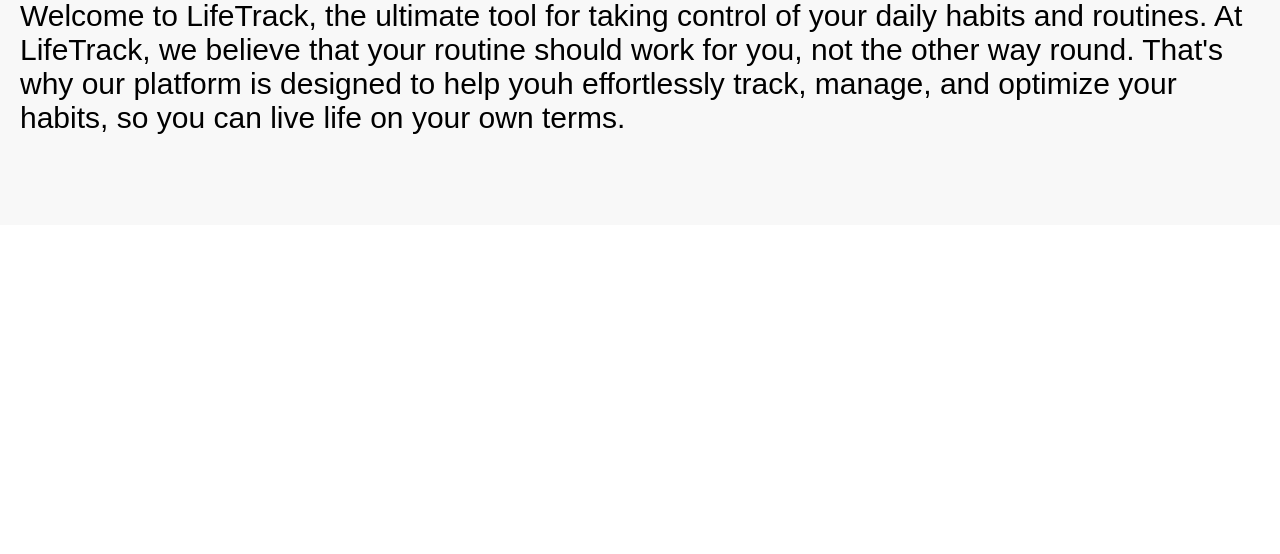
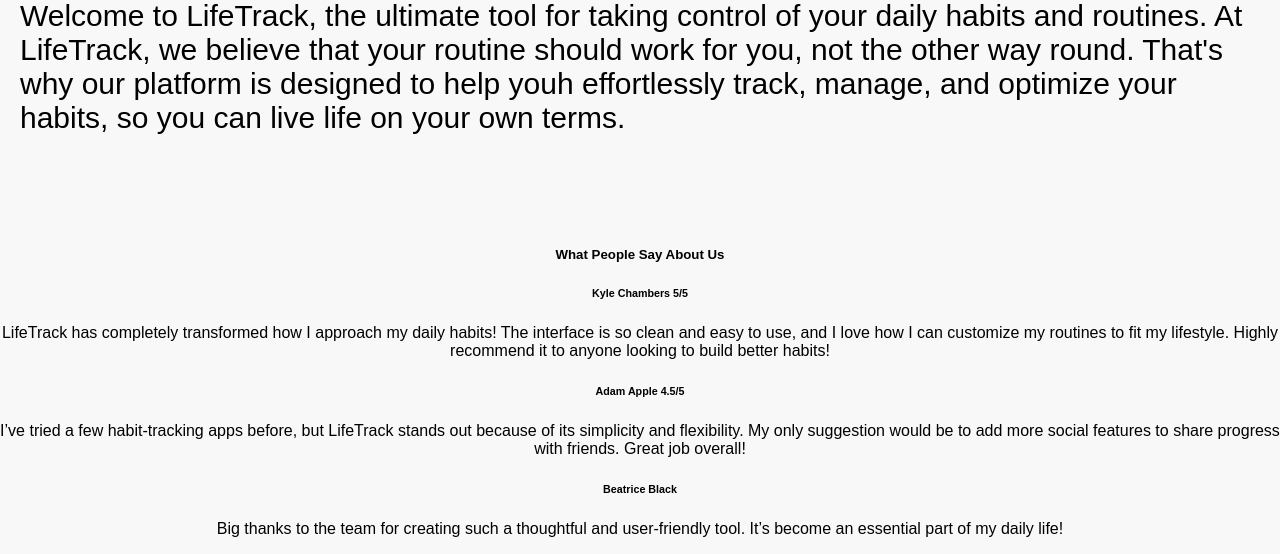
Before and after one commit to nelk114/lifetrack, a Django app: page / in a window 1280 px wide. Shown: the part 612-1166 px from the top of the page. Before the commit the page ends 746 px from the top, so only its background shows below. Run offline with Django 3.2, Linux system fonts and the light colour scheme.

Commit message:
Update index.html

```diff
--- a/templates/lifetrack/index.html
+++ b/templates/lifetrack/index.html
@@ -90,6 +90,17 @@
            That's why our platform is designed to help youh effortlessly track, manage, and optimize your habits,
            so you can live life on your own terms. </p>
     </div>
+    <div>
+        <h5>What People Say About Us</h5>
+        <h6>Kyle Chambers 5/5</h6>
+        <p>LifeTrack has completely transformed how I approach my daily habits! The interface is so clean and easy to use,
+           and I love how I can customize my routines to fit my lifestyle. Highly recommend it to anyone looking to build better habits! </p>
+        <h6>Adam Apple 4.5/5</h6>
+        <p>I’ve tried a few habit-tracking apps before, but LifeTrack stands out because of its simplicity and flexibility.
+            My only suggestion would be to add more social features to share progress with friends. Great job overall!</p>
+        <h6>Beatrice Black</h6>
+        <p>Big thanks to the team for creating such a thoughtful and user-friendly tool. It’s become an essential part of my daily life!</p>
+    </div>
 </body>
 
 </html>
```
